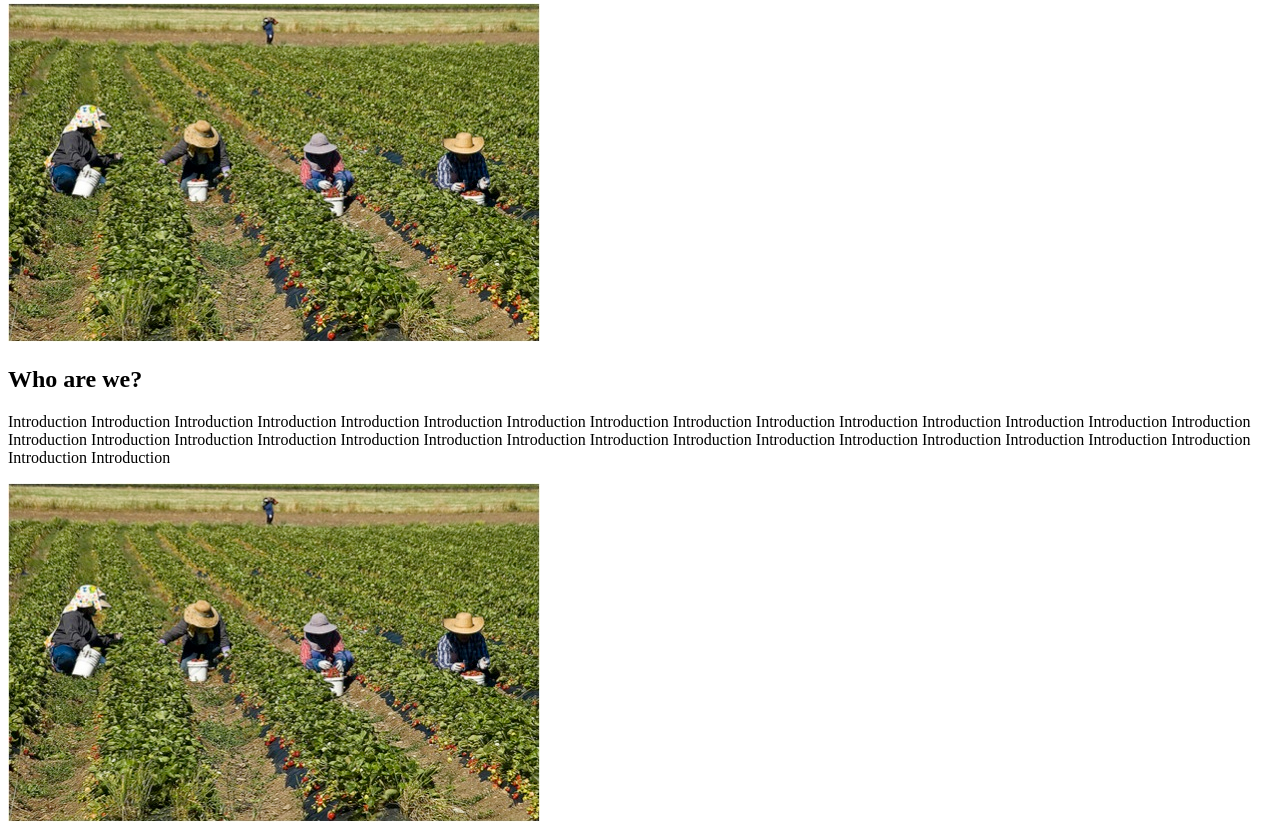
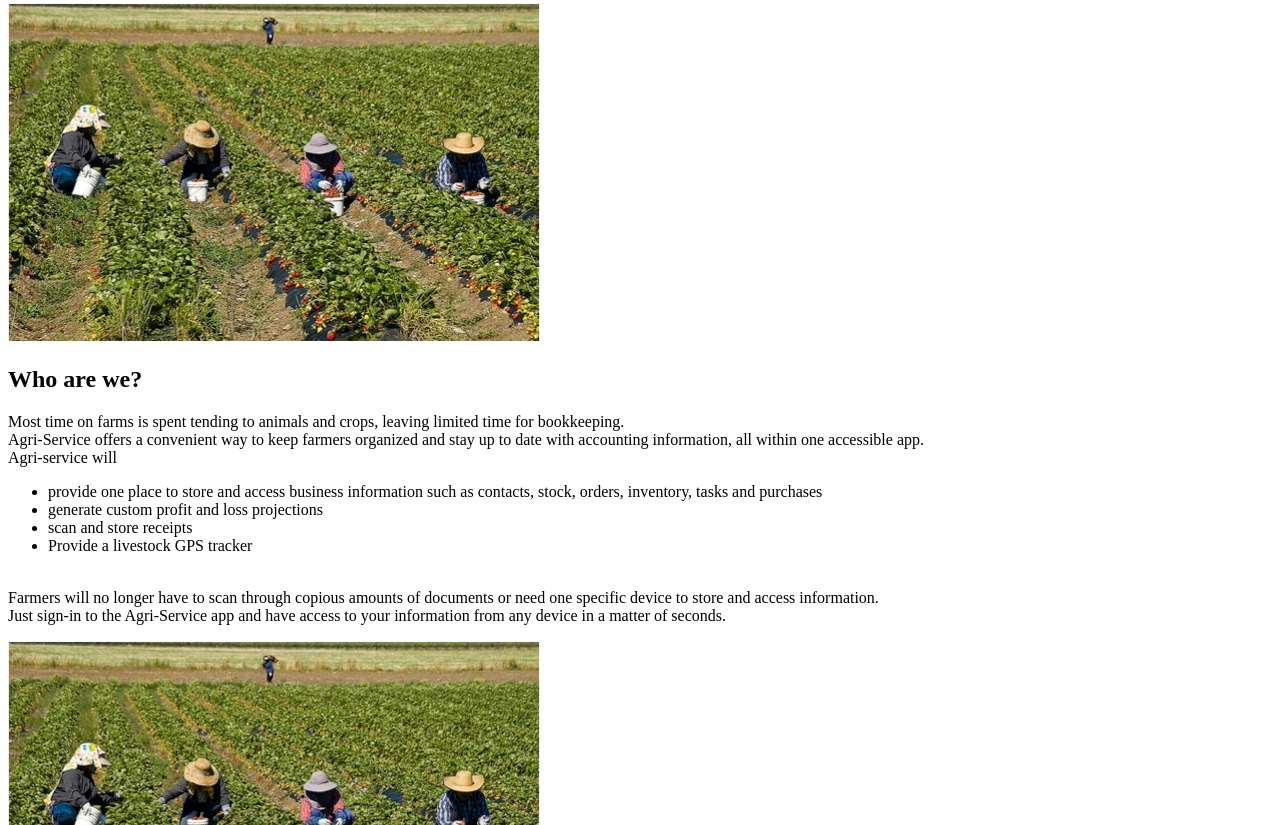
Before and after one commit to Gabby246/Entrepreneurship-Project, a plain HTML site: page proposal_00/index.html in a window 1280 px wide. Shown: the part 436-1261 px from the top of the page. Drawn offline with Linux system fonts and the light colour scheme.

Commit message:
Update index.html

```diff
--- a/proposal_00/index.html
+++ b/proposal_00/index.html
@@ -19,10 +19,18 @@
                 <img src="farm.jpg" alt="photo" />
                 <h2>Who are we?</h2>
                 <!-- Brief Introduction -->
-                <p>Introduction Introduction Introduction Introduction Introduction Introduction Introduction Introduction
-                   Introduction Introduction Introduction Introduction Introduction Introduction Introduction Introduction
-                   Introduction Introduction Introduction Introduction Introduction Introduction Introduction Introduction
-                   Introduction Introduction Introduction Introduction Introduction Introduction Introduction Introduction
+                <p>Most time on farms is spent tending to animals and crops, leaving limited time for bookkeeping.<br>
+                    Agri-Service offers a convenient way to keep farmers organized and stay up to date with accounting information,
+                    all within one accessible app. <br>
+                    Agri-service will <ul>
+                <li>provide one place to store and access business information such as contacts, stock, orders, inventory, tasks and purchases </li>
+                <li>generate custom profit and loss projections </li>
+                <li>scan and store receipts </li>
+                <li>Provide a livestock GPS tracker </li>
+                </ul>
+                <br>
+                Farmers will no longer have to scan through copious amounts of documents or need one specific device to store and access information.
+               <br> Just sign-in to the Agri-Service app and have access to your information from any device in a matter of seconds.
                 </p>
             </div>
 
```
